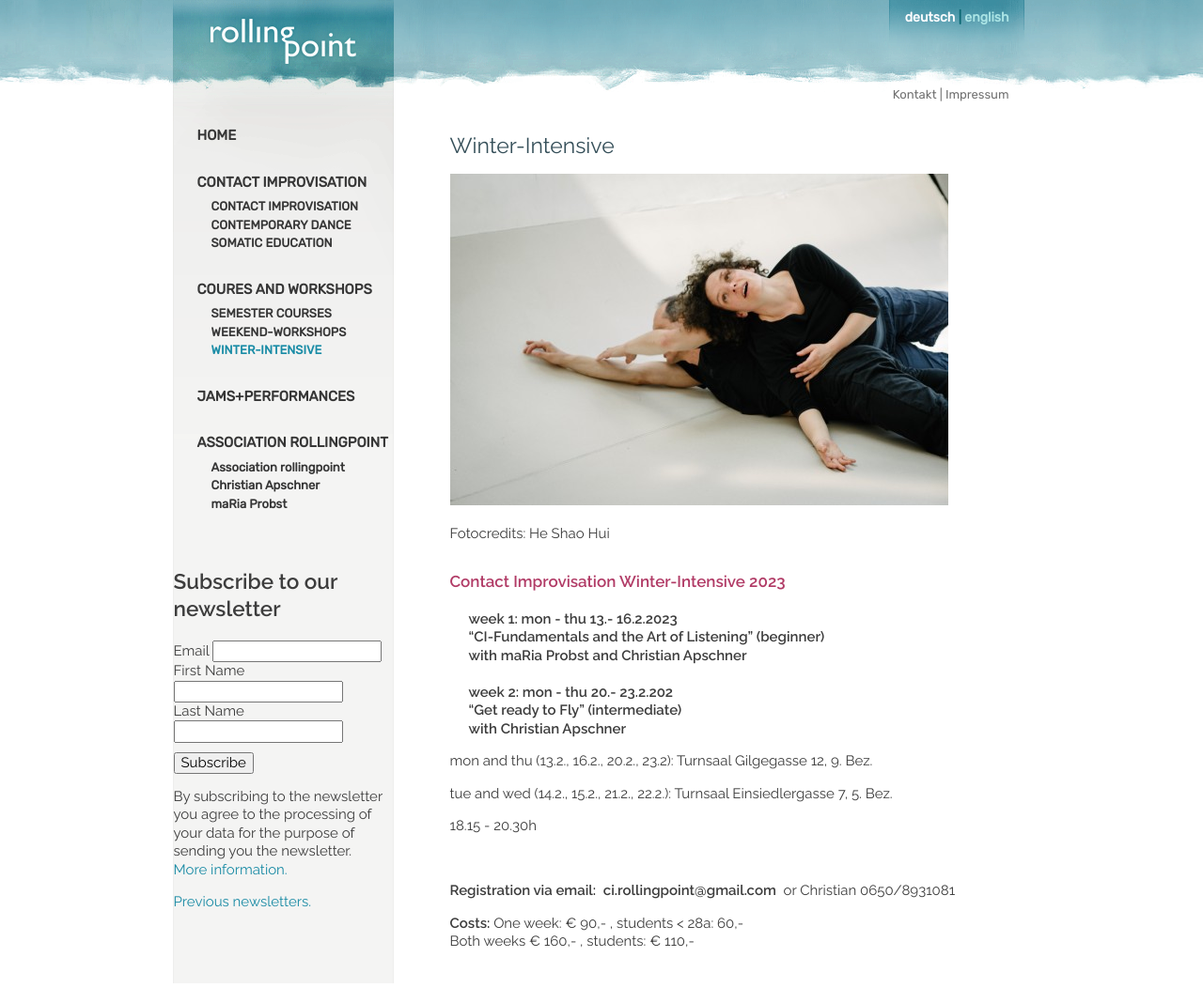
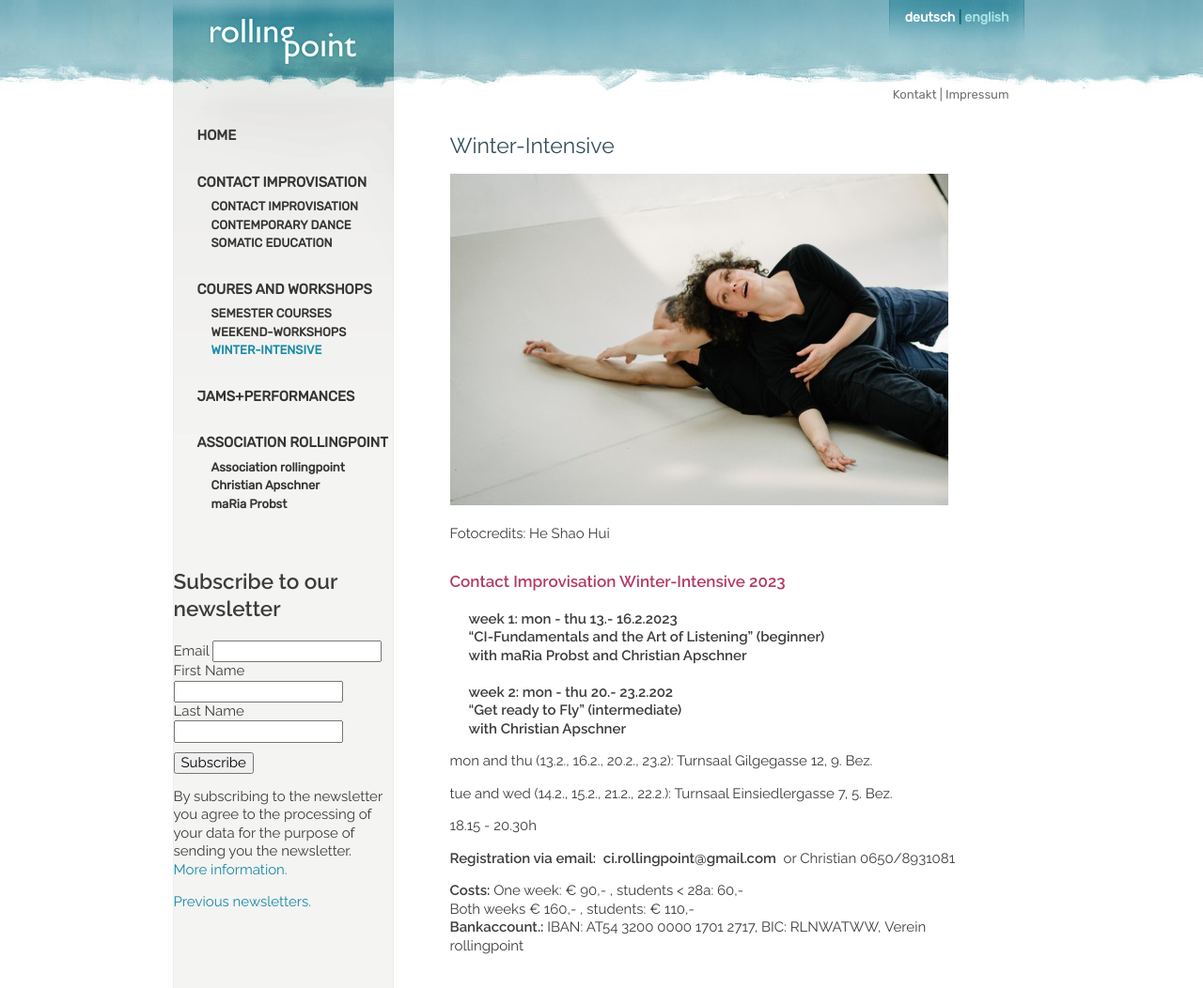
Before and after one commit to manulari/rollingpointat, a Jekyll site: the page built from _pages_en/en-winterintensive.md, in a window 1280 px wide. Shown: the whole page at 94% size. Built offline with Jekyll 4.4.1, drawn with Linux system fonts in a browser that asks for light colours; comment, search, counter and statistics services are not loaded.

Commit message:
Update page (en) “en-winterintensive”

```diff
--- a/_pages_en/en-winterintensive.md
+++ b/_pages_en/en-winterintensive.md
@@ -27,9 +27,8 @@ tue and wed (14.2., 15.2., 21.2., 22.2.): Turnsaal Einsiedlergasse 7, 5. Bez.
 
 18.15 - 20.30h
 
-
-
 **Registration via email:**  **ci.rollingpoint@gmail.com**  or Christian 0650/8931081
 
 **Costs:** One week: € 90,- , students < 28a: 60,-\
-Both weeks € 160,- , students: € 110,-
+Both weeks € 160,- , students: € 110,-\
+**Bankaccount.:** IBAN: AT54 3200 0000 1701 2717, BIC: RLNWATWW, Verein rollingpoint
```
